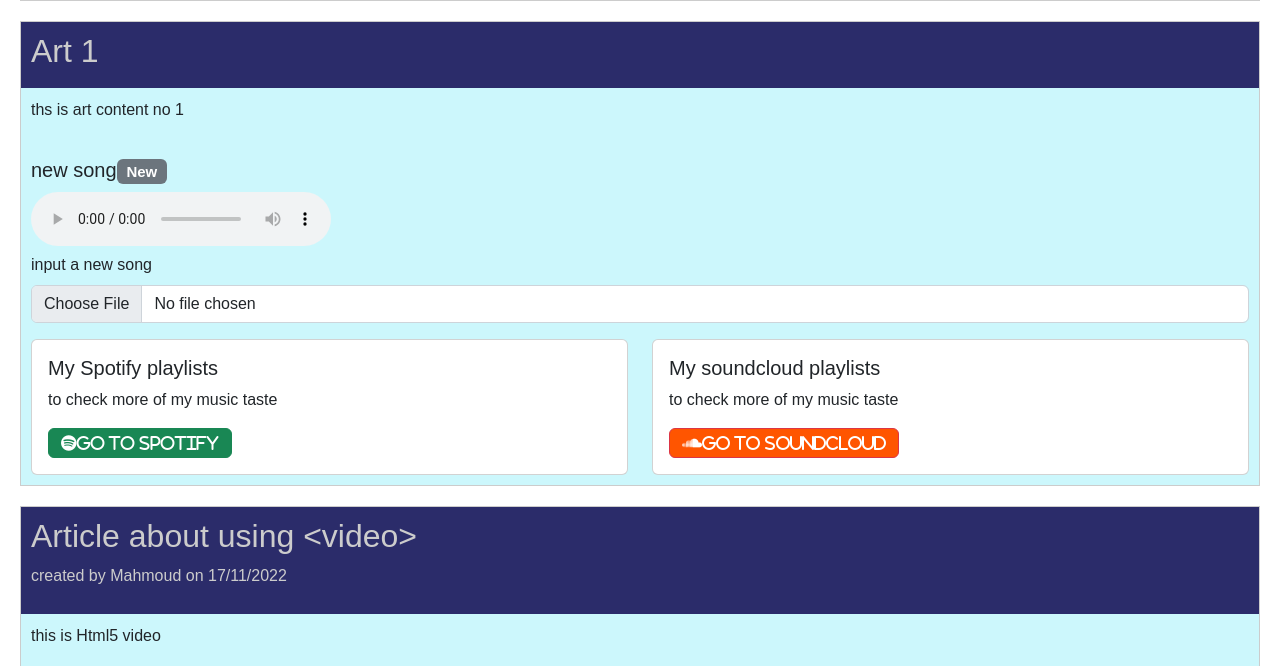
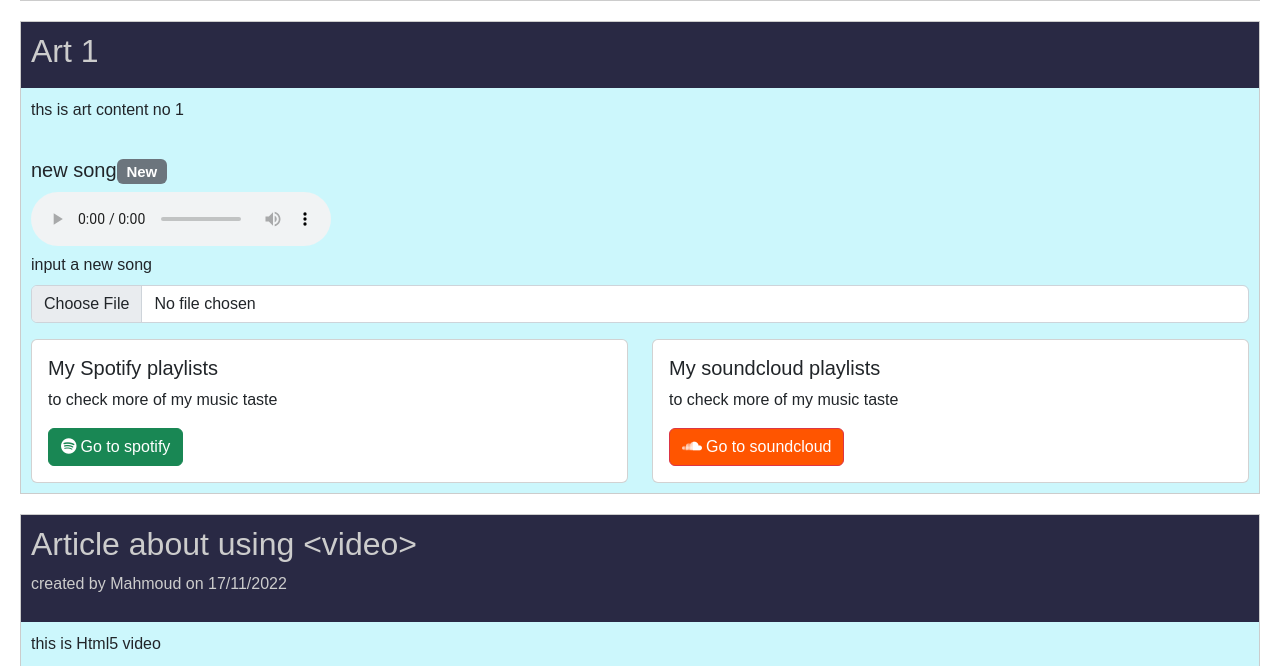
Before and after one commit to mdkd334/BlogSite, a plain HTML site: page BLog post!.html in a window 1280 px wide. Shown: the part 1399-2065 px from the top of the page. Drawn offline with nearby package versions, Linux system fonts and the light colour scheme; grey boxes are pictures that could not be loaded.

Commit message:
code update

```diff
--- a/BLog post!.html
+++ b/BLog post!.html
@@ -214,7 +214,7 @@
                         <div class="card-body">
                           <h5 class="card-title">My Spotify playlists</h5>
                           <p class="card-text">to check more of my music taste</p>
-                          <a href="https://open.spotify.com/collection/tracks" target="_blank" class="btn btn-success fa-brands fa-spotify">Go to spotify</a>
+                          <a href="https://open.spotify.com/collection/tracks" target="_blank" class="btn btn-success"><i class="fa-brands fa-spotify pe-1"></i>Go to spotify</a>
                         </div>
                       </div>
                     </div>
@@ -223,7 +223,7 @@
                         <div class="card-body">
                           <h5 class="card-title">My soundcloud playlists</h5>
                           <p class="card-text">to check more of my music taste</p>
-                          <a href="https://soundcloud.com/you/history" target="_blank" class="btn btn-danger btn-orange fa-brands fa-soundcloud" >Go to soundcloud</a>
+                          <a href="https://soundcloud.com/you/history" target="_blank" class="btn btn-danger btn-orange" ><i class="fa-brands fa-soundcloud pe-1"></i>Go to soundcloud</a>
 
 
 
--- a/Untitled-1.css
+++ b/Untitled-1.css
@@ -61,7 +61,7 @@ article {
 }
 
 article header{
-    background-color:rgb(43, 44, 106);
+    background-color:rgb(41, 41, 68);
     padding: 10px;
     color: #ccc;
 
```
